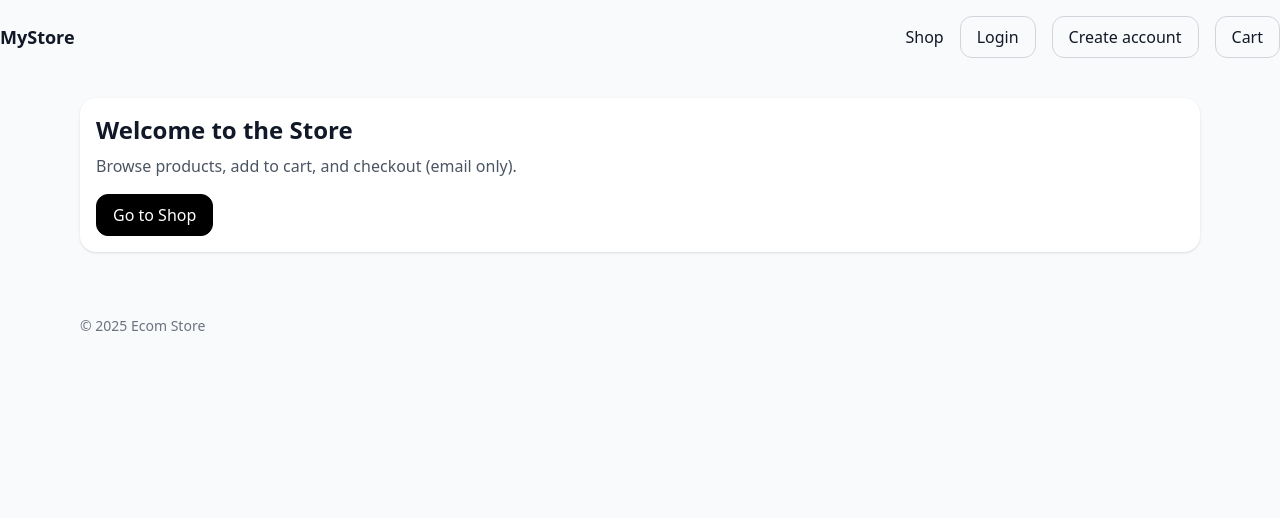
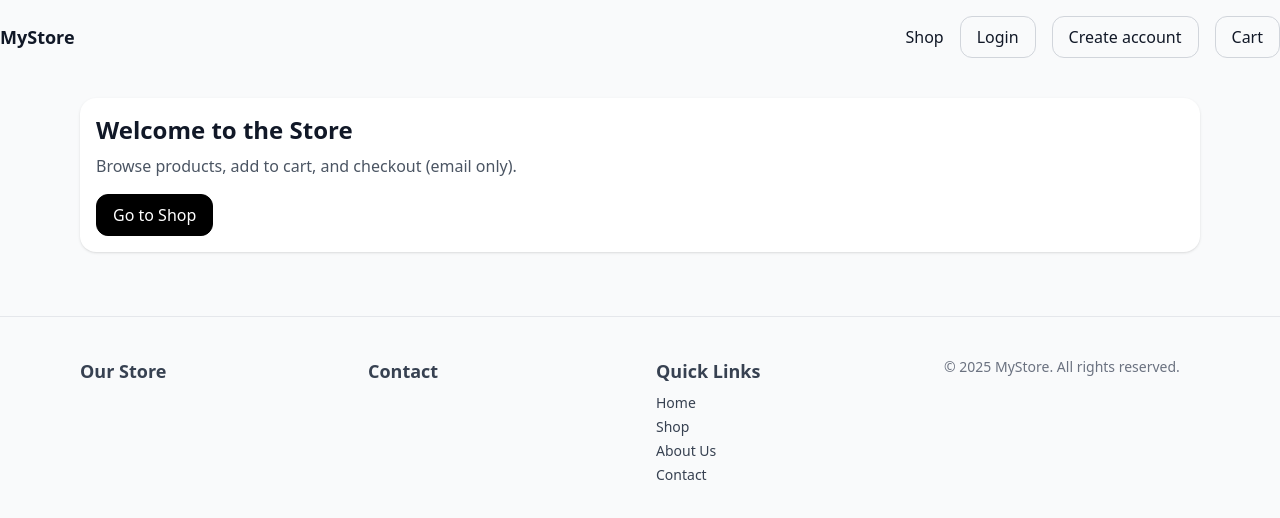
Before and after one commit to ljelfswebdev/next-ecom, a Next.js app: page / in a window 1280 px wide. Shown: the top 518 px of the page. Built offline with nearby package versions, Linux system fonts and the light colour scheme; no server answers; the database is empty.

Commit message:
settings file

```diff
--- a/app/api/admin/settings/route.js
+++ b/app/api/admin/settings/route.js
@@ -1,4 +1,4 @@
-
+// app/api/admin/settings/route.js
 import { dbConnect } from '@/lib/db';
 import Settings from '@/models/Settings';
 import { getServerSession } from 'next-auth';
@@ -13,7 +13,9 @@ export async function GET() {
 
 export async function PATCH(req) {
   const session = await getServerSession(authOptions);
-  if (!session || (session.user.role !== 'admin' && session.user.role !== 'staff')) return new Response('Forbidden', { status: 403 });
+  if (!session || (session.user.role !== 'admin' && session.user.role !== 'staff')) {
+    return new Response('Forbidden', { status: 403 });
+  }
   await dbConnect();
   const body = await req.json();
   const s = await Settings.findOneAndUpdate({}, body, { upsert: true, new: true });
--- a/app/api/settings/route.js
+++ b/app/api/settings/route.js
@@ -6,13 +6,11 @@ export async function GET() {
   await dbConnect();
   const s = await Settings.findOne({}).lean();
 
-  // Defaults if nothing saved yet
   const vatPercent = typeof s?.vatPercent === 'number' ? s.vatPercent : 20;
+
+  // Keep fx/shipping logic even if you’re UK-only (it won’t hurt)
   const fx = s?.fx || { GBP: 1, EUR: 1.15, USD: 1.28 };
 
-  // We accept either:
-  //  A) per-currency shipping: shipping.{zone}.{currency}
-  //  B) GBP-only shipping and we derive others using fx
   const baseShipping = s?.shipping || {};
   const zones = ['UK','EU','USA'];
   const currs = ['GBP','EUR','USD'];
@@ -26,7 +24,6 @@ export async function GET() {
       if (typeof explicit === 'number') {
         shipping[z][c] = +explicit.toFixed(2);
       } else {
-        // derive from GBP using fx when not explicitly set
         const rate = Number(fx?.[c] ?? 1);
         shipping[z][c] = +(gbp * rate).toFixed(2);
       }
@@ -35,5 +32,20 @@ export async function GET() {
 
   const supportedCurrencies = s?.supportedCurrencies || ['GBP','EUR','USD'];
 
-  return Response.json({ vatPercent, fx, shipping, supportedCurrencies });
+  // 🔥 expose store info too
+  const storeName = s?.storeName || '';
+  const supportEmail = s?.supportEmail || '';
+  const storeAddress = s?.storeAddress || '';
+  const contactNumber = s?.contactNumber || '';
+
+  return Response.json({
+    vatPercent,
+    fx,
+    shipping,
+    supportedCurrencies,
+    storeName,
+    supportEmail,
+    storeAddress,
+    contactNumber,
+  });
 }
--- a/app/cart/page.js
+++ b/app/cart/page.js
@@ -259,7 +259,7 @@ export default function CartPage(){
         </div>
 
         {/* Currency / Zone */}
-        <div className="grid grid-cols-2 gap-2">
+        {/* <div className="grid grid-cols-2 gap-2">
           <div>
             <label className="label">Currency</label>
             <select className="input" value={currency} onChange={e=>setCurrency(e.target.value)}>
@@ -272,7 +272,7 @@ export default function CartPage(){
               <option>UK</option><option>EU</option><option>USA</option>
             </select>
           </div>
-        </div>
+        </div> */}
 
         {/* Mode selector */}
         <div className="flex gap-2">
--- /dev/null
+++ b/app/components/footer.js
@@ -0,0 +1,77 @@
+'use client';
+import { useEffect, useState } from 'react';
+import Link from 'next/link';
+
+export default function Footer() {
+  const [settings, setSettings] = useState(null);
+
+  useEffect(() => {
+    const load = async () => {
+      try {
+        const res = await fetch('/api/settings', { cache: 'no-store' });
+        if (res.ok) {
+          const data = await res.json();
+          setSettings(data);
+        }
+      } catch (err) {
+        console.error('Failed to load settings', err);
+      }
+    };
+    load();
+  }, []);
+
+  if (!settings) {
+    return (
+      <footer className="border-t mt-10 py-6 text-center text-sm text-gray-500">
+        Loading store info…
+      </footer>
+    );
+  }
+
+  const { storeName, storeAddress, supportEmail, contactNumber } = settings;
+
+  return (
+    <footer className="border-t mt-10 bg-gray-50 py-10 text-gray-700">
+      <div className="max-w-6xl mx-auto px-4 grid sm:grid-cols-2 md:grid-cols-4 gap-8">
+        {/* Store Info */}
+        <div>
+          <h3 className="font-semibold text-lg mb-2">{storeName || 'Our Store'}</h3>
+          {storeAddress && (
+            <p className="whitespace-pre-line text-sm text-gray-600">{storeAddress}</p>
+          )}
+        </div>
+
+        {/* Contact */}
+        <div>
+          <h3 className="font-semibold text-lg mb-2">Contact</h3>
+          {contactNumber && (
+            <p className="text-sm text-gray-600">📞 {contactNumber}</p>
+          )}
+          {supportEmail && (
+            <p className="text-sm text-gray-600">
+              📧 <a href={`mailto:${supportEmail}`} className="hover:underline">{supportEmail}</a>
+            </p>
+          )}
+        </div>
+
+        {/* Quick Links */}
+        <div>
+          <h3 className="font-semibold text-lg mb-2">Quick Links</h3>
+          <ul className="space-y-1 text-sm">
+            <li><Link href="/" className="hover:underline">Home</Link></li>
+            <li><Link href="/shop" className="hover:underline">Shop</Link></li>
+            <li><Link href="/pages/about-us" className="hover:underline">About Us</Link></li>
+            <li><Link href="/contact" className="hover:underline">Contact</Link></li>
+          </ul>
+        </div>
+
+        {/* Copyright */}
+        <div className="sm:col-span-2 md:col-span-1 text-sm text-gray-500">
+          <p className="mt-6 md:mt-0">
+            © {new Date().getFullYear()} {storeName || 'MyStore'}. All rights reserved.
+          </p>
+        </div>
+      </div>
+    </footer>
+  );
+}
--- a/app/layout.js
+++ b/app/layout.js
@@ -2,6 +2,7 @@
 import './globals.css';
 import { Providers } from './providers';
 import Header from './components/header';
+import Footer from './components/footer';
 
 export const metadata = { title: 'Ecom Store', description: 'Next.js + MongoDB Store' };
 
@@ -12,7 +13,7 @@ export default function RootLayout({ children }) {
         <Providers>
           <Header/>
           <main className="container py-6">{children}</main>
-          <footer className="container py-10 text-sm text-gray-500">© {new Date().getFullYear()} Ecom Store</footer>
+          <Footer/>
         </Providers>
       </body>
     </html>
--- a/models/Settings.js
+++ b/models/Settings.js
@@ -1,12 +1,32 @@
+// models/Settings.js
+import mongoose from 'mongoose';
 
-import mongoose from 'mongoose';
 const SettingsSchema = new mongoose.Schema({
   vatPercent: { type: Number, default: 20 },
+
+  // Currency (kept but UK-only is fine)
   baseCurrency: { type: String, default: 'GBP' },
   supportedCurrencies: { type: [String], default: ['GBP','EUR','USD'] },
-  fx: { GBP: { type: Number, default: 1 }, EUR: { type: Number, default: 1.15 }, USD: { type: Number, default: 1.28 }, lastUpdatedAt: Date, source: { type: String, default: 'manual' } },
-  shipping: { UK: { GBP: Number, EUR: Number, USD: Number }, EU: { GBP: Number, EUR: Number, USD: Number }, USA: { GBP: Number, EUR: Number, USD: Number } },
-  supportEmail: String,
-  storeName: String,
+  fx: {
+    GBP: { type: Number, default: 1 },
+    EUR: { type: Number, default: 1.15 },
+    USD: { type: Number, default: 1.28 },
+    lastUpdatedAt: Date,
+    source: { type: String, default: 'manual' }
+  },
+
+  // Shipping (you can keep UK-only values if that’s all you use)
+  shipping: {
+    UK: { GBP: Number, EUR: Number, USD: Number },
+    EU: { GBP: Number, EUR: Number, USD: Number },
+    USA: { GBP: Number, EUR: Number, USD: Number }
+  },
+
+  // 🔥 NEW store info fields
+  storeName: { type: String, default: '' },
+  supportEmail: { type: String, default: '' },
+  storeAddress: { type: String, default: '' },
+  contactNumber: { type: String, default: '' },
 },{ timestamps:true });
+
 export default mongoose.models.Settings || mongoose.model('Settings', SettingsSchema);
```
Also changed, not shown: app/admin/settings/page.js (+66 -27 lines).
